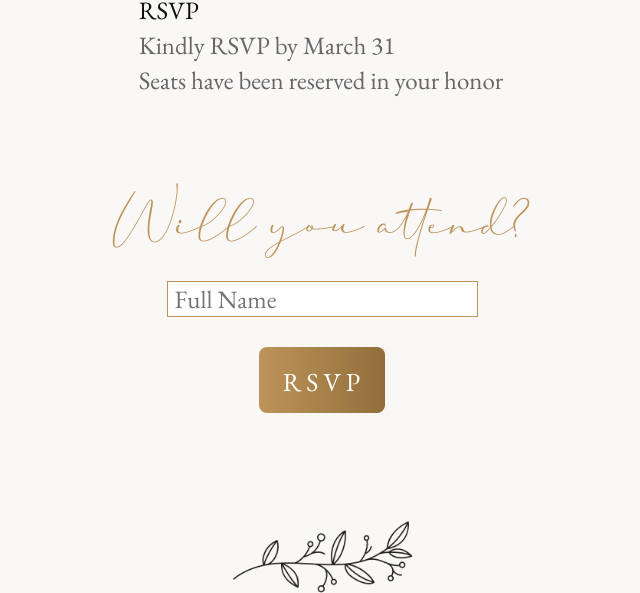
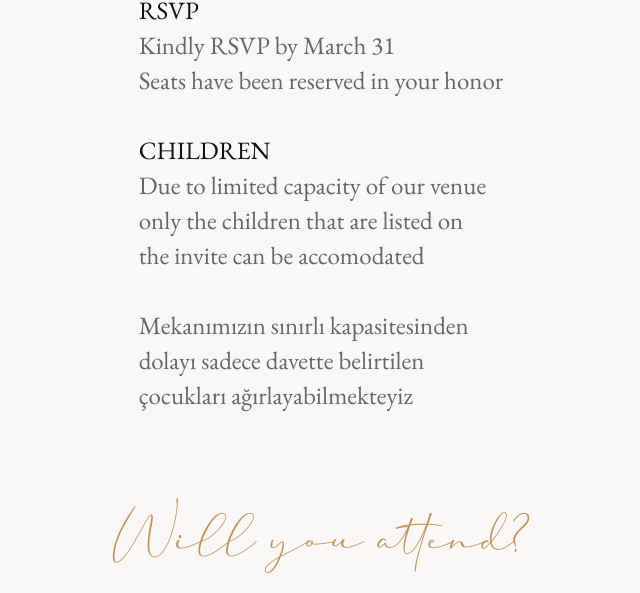
Before and after one commit to abeakkas/akkaswedding.com, a plain HTML site: page index.html in a window 1280 px wide. Shown: the part 2059-2652 px from the top of the page, without its empty margins (318-958 px from the left). Drawn offline with nearby package versions, Linux system fonts and the light colour scheme.

Commit message:
Update index.html

```diff
--- a/index.html
+++ b/index.html
@@ -343,6 +343,29 @@ input {
       <div>
         Seats have been reserved in your honor
       </div>
+      <div>&nbsp</div>
+      <div class="black">
+        CHILDREN
+      </div>
+      <div>
+        Due to limited capacity of our venue
+      </div>
+      <div>
+        only the children that are listed on
+      </div>
+      <div>
+        the invite can be accomodated
+      </div>
+      <div>&nbsp</div>
+      <div>
+        Mekanımızın sınırlı kapasitesinden
+      </div>
+      <div>
+        dolayı sadece davette belirtilen
+      </div>
+      <div>
+        çocukları ağırlayabilmekteyiz
+      </div>
     </div>
   </div>
   <div class="section center_content" id="div_rsvp">
```
